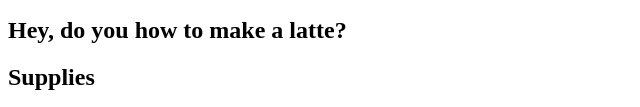
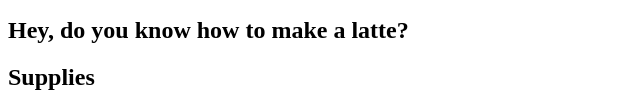
Before and after one commit to SierraMistRocks/Day2Example, a plain HTML site: page index.html in a window 1280 px wide. Shown: the part 303-410 px from the top of the page, without its empty margins (0-640 px from the left). Drawn offline with Linux system fonts and the light colour scheme.

Commit message:
added know

```diff
--- a/index.html
+++ b/index.html
@@ -7,7 +7,7 @@ width="200"
 height="200"
 src="./images/Latte_Art.jpg" alt="Three Bears in a Coffee Cup">
 
-<h2>Hey, do you how to make a latte?</h2>
+<h2>Hey, do you know how to make a latte?</h2>
 
 <h2>Supplies</h2>
 
```
